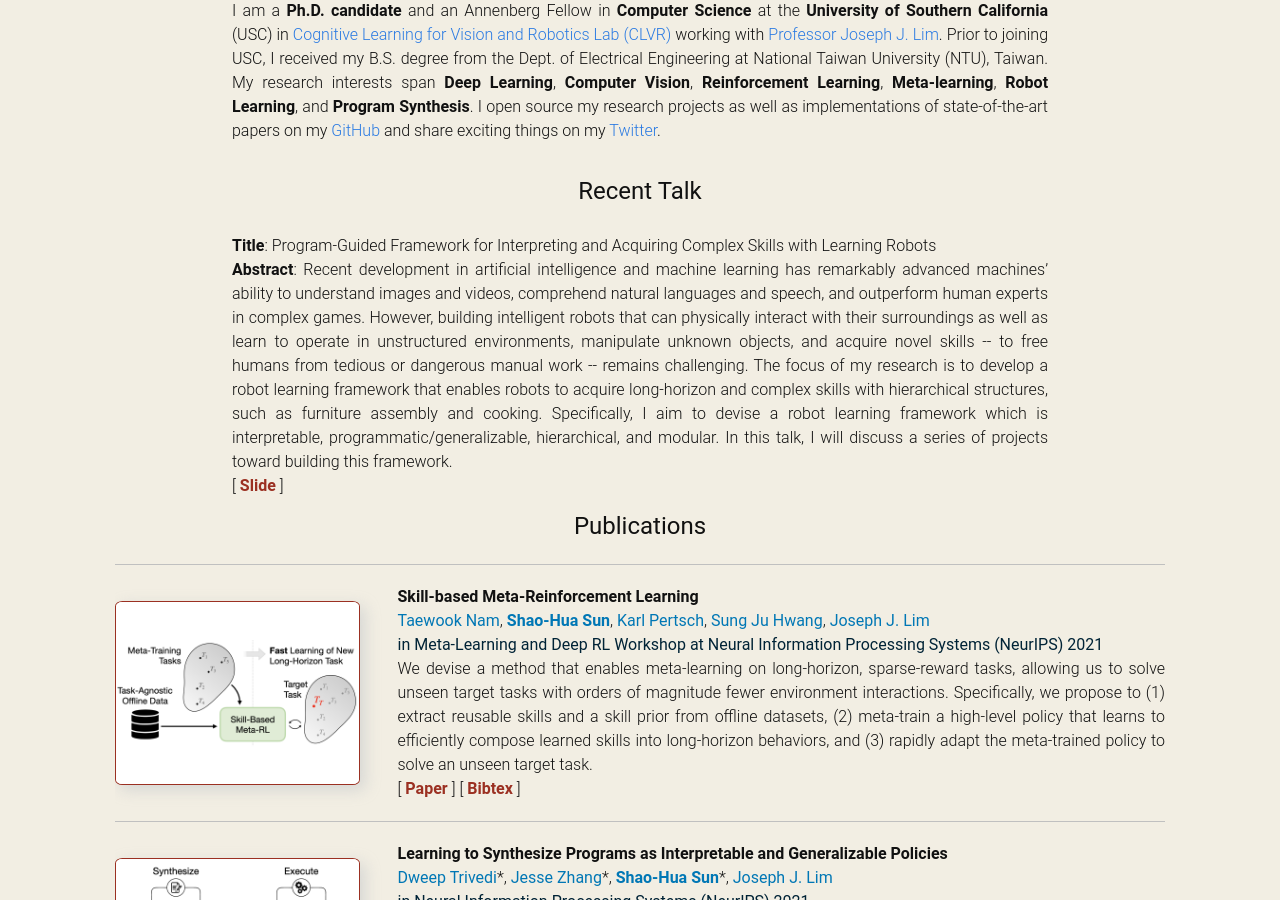
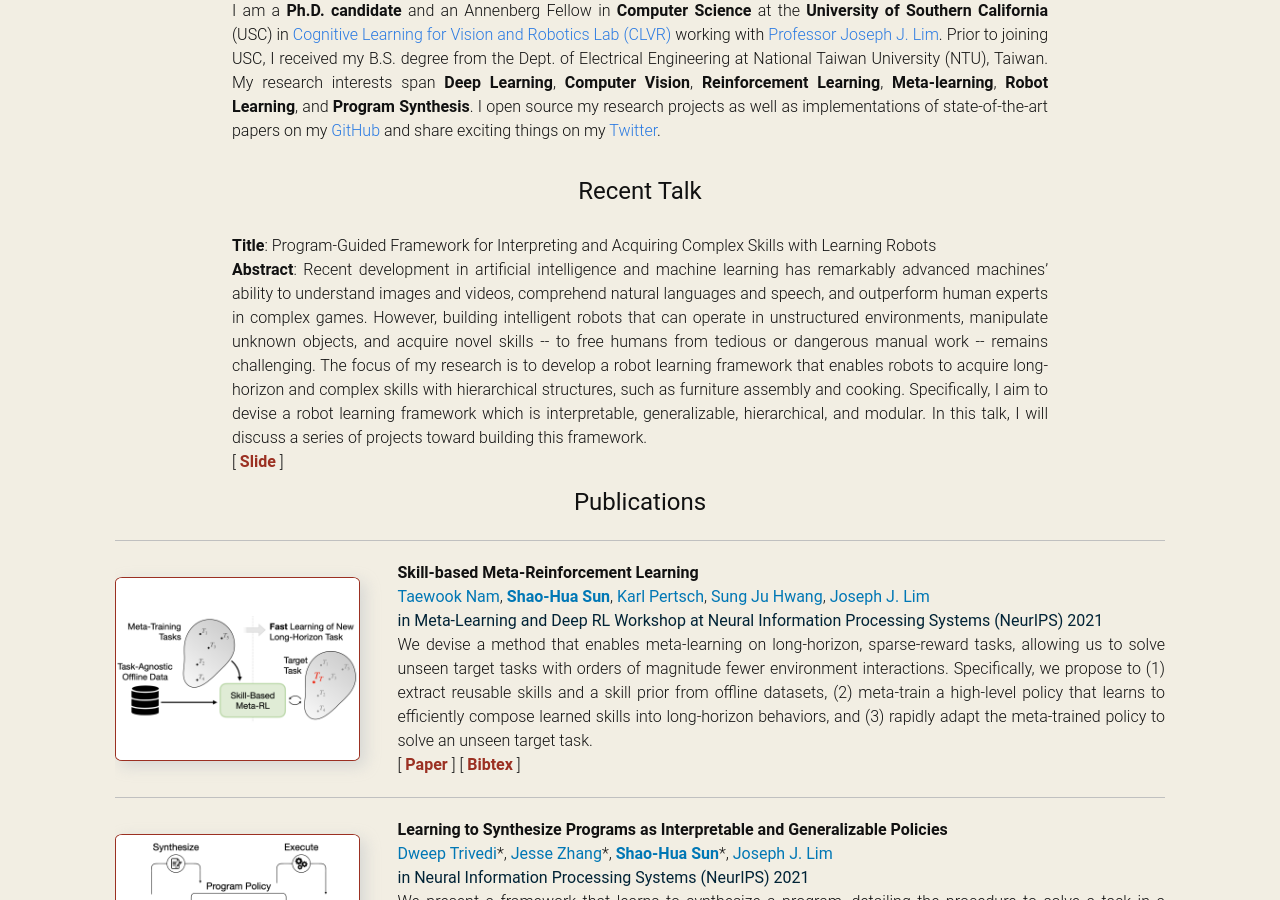
Before and after one commit to shaohua0116/shaohua0116.github.io, a Jekyll site: the page built from index.html, in a window 1280 px wide and 900 px high, scrolled down 342 px. Built offline with Jekyll 4.4.1, drawn with Linux system fonts in a browser that asks for light colours; some web fonts are replaced.

Commit message:
add talk

```diff
--- a/_data/talk.yml
+++ b/_data/talk.yml
@@ -1,6 +1,6 @@
 date: "Dec 2021"
 title: "Program-Guided Framework for Interpreting and Acquiring Complex Skills with Learning Robots"
-abstract: "Recent development in artificial intelligence and machine learning has remarkably advanced machines’ ability to understand images and videos, comprehend natural languages and speech, and outperform human experts in complex games. However, building intelligent robots that can physically interact with their surroundings as well as learn to operate in unstructured environments, manipulate unknown objects, and acquire novel skills -- to free humans from tedious or dangerous manual work -- remains challenging. The focus of my research is to develop a robot learning framework that enables robots to acquire long-horizon and complex skills with hierarchical structures, such as furniture assembly and cooking. Specifically, I aim to devise a robot learning framework which is interpretable, programmatic/generalizable, hierarchical, and modular. In this talk, I will discuss a series of projects toward building this framework."
+abstract: "Recent development in artificial intelligence and machine learning has remarkably advanced machines’ ability to understand images and videos, comprehend natural languages and speech, and outperform human experts in complex games. However, building intelligent robots that can operate in unstructured environments, manipulate unknown objects, and acquire novel skills -- to free humans from tedious or dangerous manual work -- remains challenging. The focus of my research is to develop a robot learning framework that enables robots to acquire long-horizon and complex skills with hierarchical structures, such as furniture assembly and cooking. Specifically, I aim to devise a robot learning framework which is interpretable, generalizable, hierarchical, and modular. In this talk, I will discuss a series of projects toward building this framework."
 abstract_full: "Recent development in artificial intelligence and machine learning has remarkably advanced machines’ ability to understand images and videos, comprehend natural languages and speech, and outperform human experts in complex games. However, building intelligent robots that can physically interact with their surroundings as well as learn to operate in unstructured environments, manipulate unknown objects, and acquire novel skills -- to free humans from tedious or dangerous manual work -- remains challenging. The focus of my research is to develop a robot learning framework that enables robots to acquire long-horizon and complex skills with hierarchical structures, such as furniture assembly and cooking. Specifically, I aim to devise a robot learning framework which is: (1) interpretable: by decoupling interpreting skill specifications (e.g. demonstrations, reward functions) and executing skills, (2) programmatic: by generalizing from simple instances to complex instances without additional learning, (3) hierarchical: by operating on a proper level of abstraction that enables human users to interpret high-level plans of robots allows for composing primitive skills to solve long-horizon tasks, and (4) modular: by being equipped with modules specialized in different functions (e.g. perception, action) which collaborate, allowing for better generalization. In this talk, I will discuss a series of projects toward building this framework."
 tags:
   - name: 'Slide'
```
